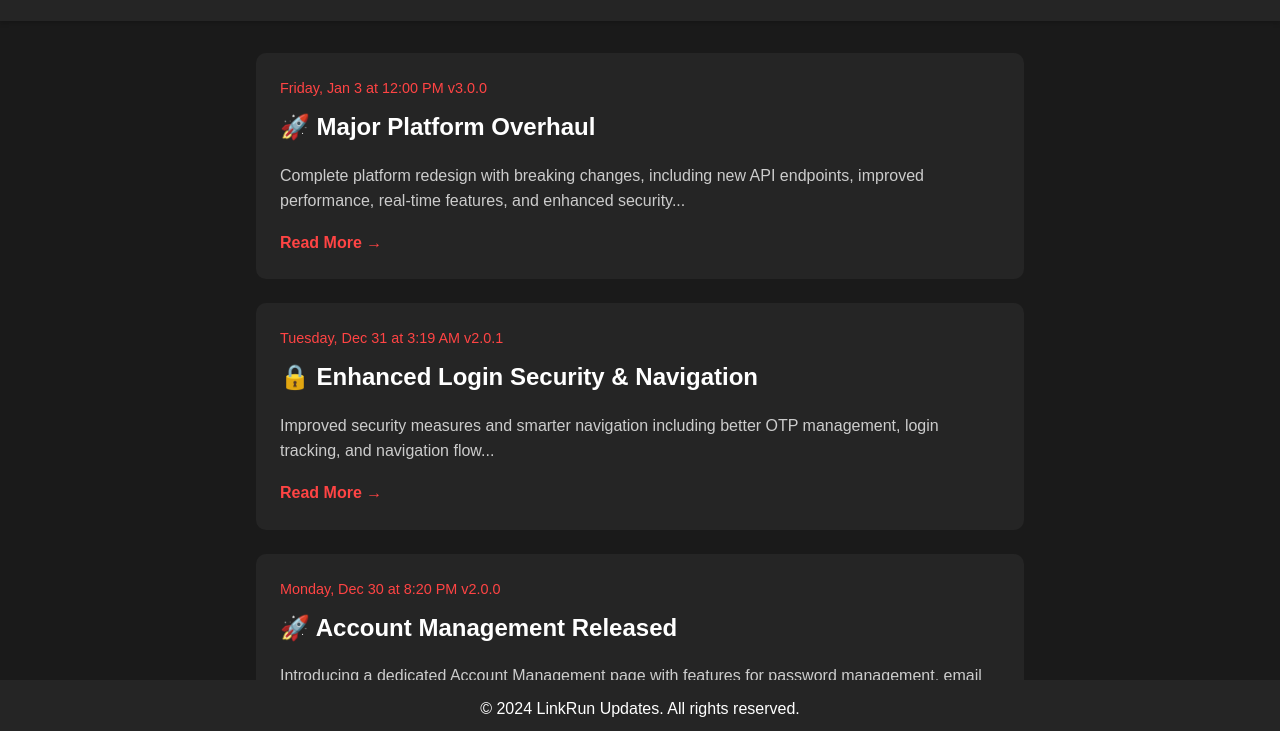
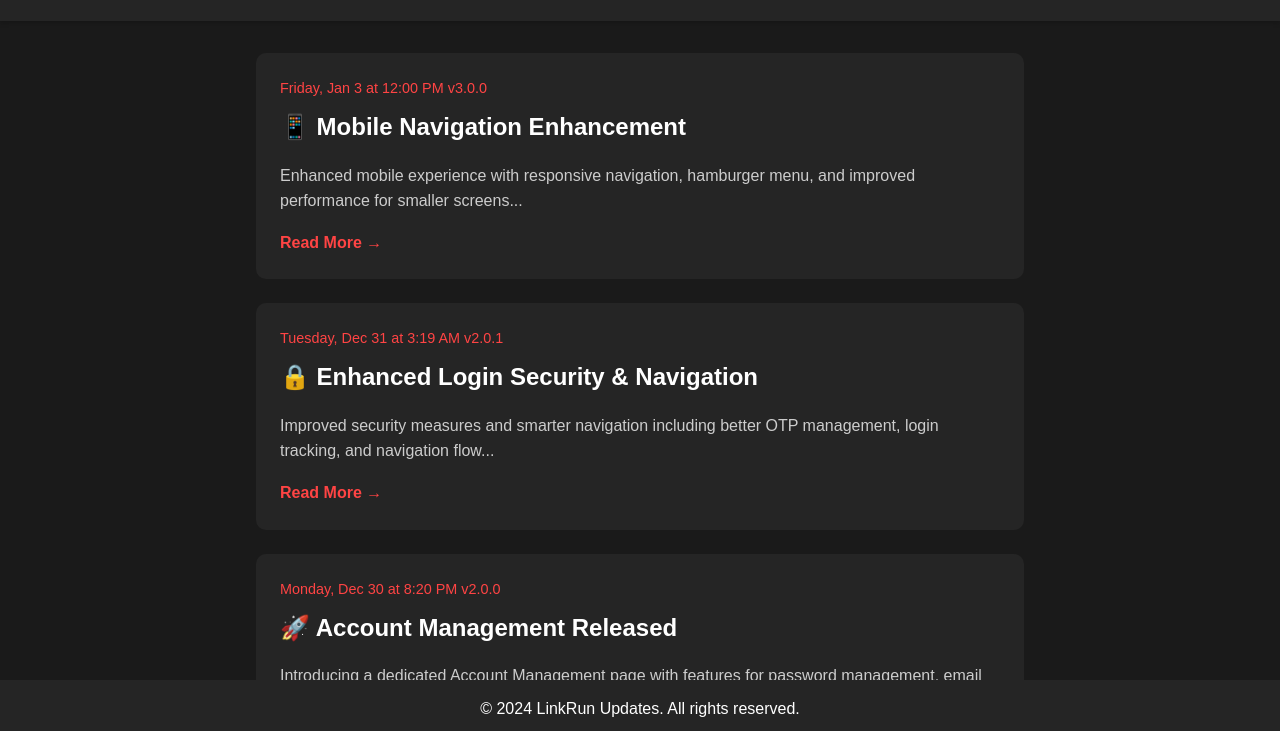
Before and after one commit to LoveUwUBotForeverMcBoss1999/linkrun-updates, a plain HTML site: page index.html in a window 1280 px wide. Shown: the part 62-793 px from the top of the page. Drawn offline with Linux system fonts and the light colour scheme.

Commit message:
Update index.html

```diff
--- a/index.html
+++ b/index.html
@@ -113,11 +113,11 @@
 
     <main>
         <!-- Update Card for v3.0.0 (to be added to the main updates page) -->
-         <div class="update-card" onclick="window.location.href='v3.0.0'">
+        <div class="update-card" onclick="window.location.href='v3.0.0'">
             <div class="update-date">Friday, Jan 3 at 12:00 PM v3.0.0</div>
-            <h2 class="update-title">🚀 Major Platform Overhaul</h2>
+            <h2 class="update-title">📱 Mobile Navigation Enhancement</h2>
             <p class="update-preview">
-                Complete platform redesign with breaking changes, including new API endpoints, improved performance, real-time features, and enhanced security...
+                Enhanced mobile experience with responsive navigation, hamburger menu, and improved performance for smaller screens...
             </p>
             <a href="v3.0.0" class="read-more">Read More →</a>
         </div>
```
